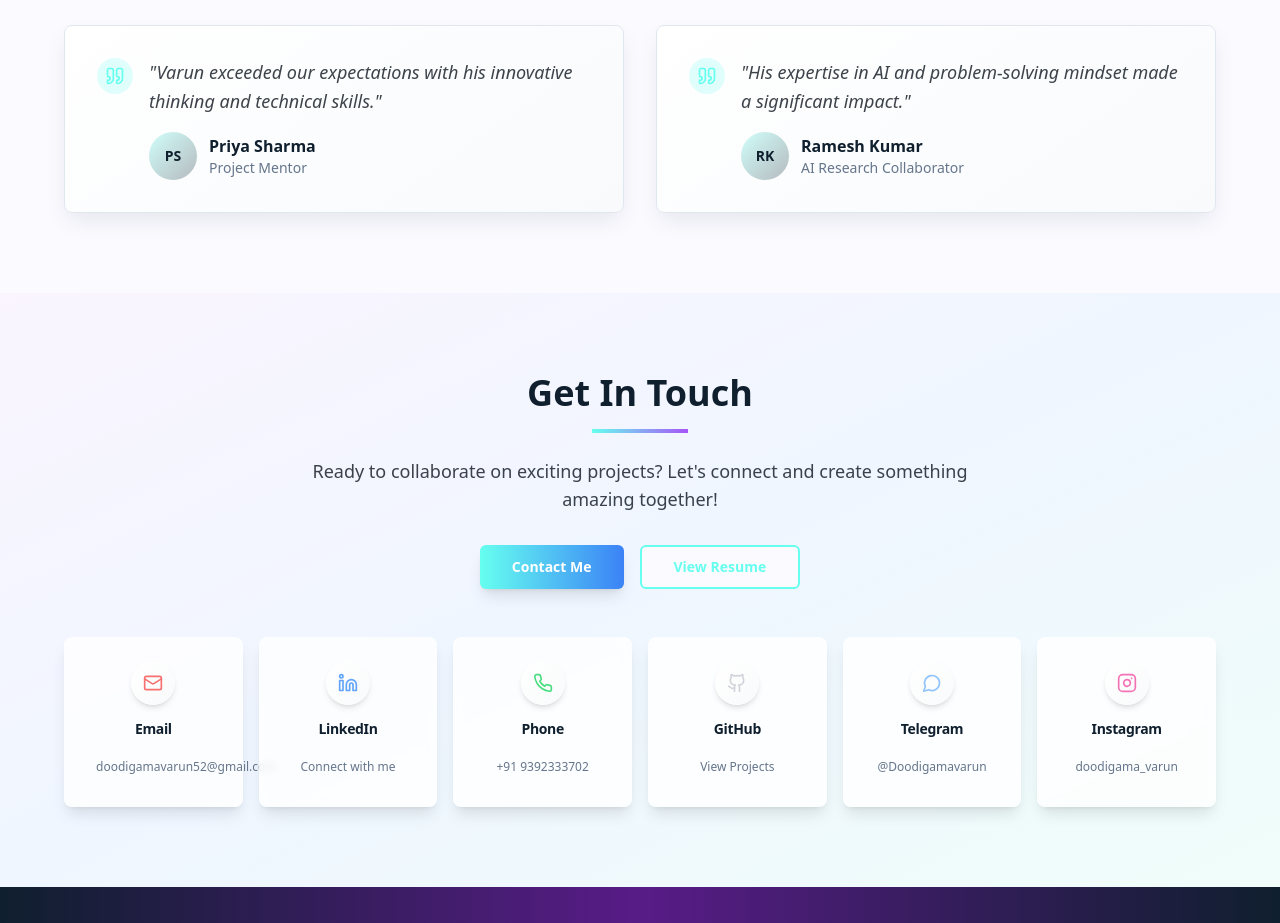
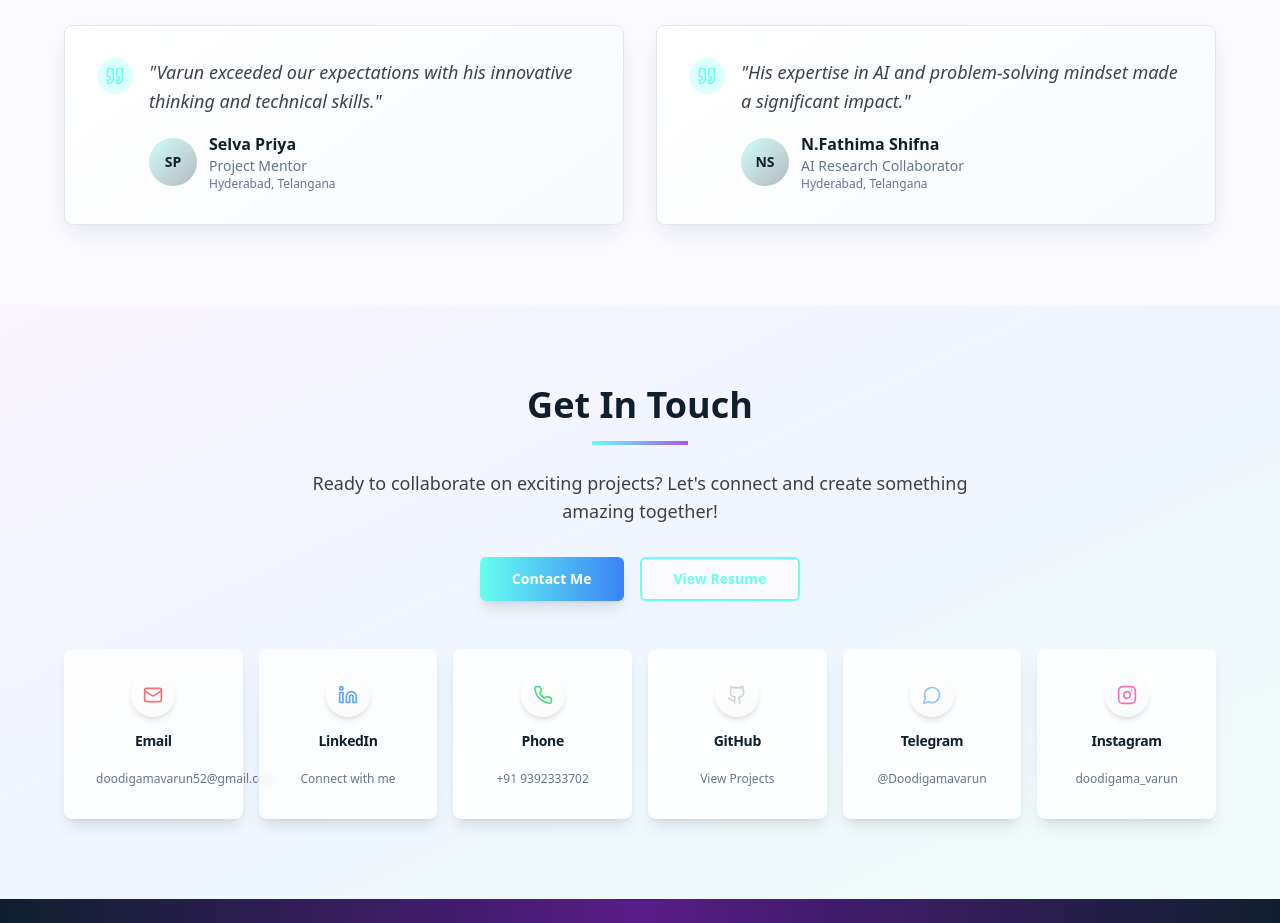
Before and after one commit to Doodigamavarun/doodigamavarun-portfolio, a React (Vite) app: page / in a window 1280 px wide. Shown: the part 3600-4523 px from the top of the page. Built offline with nearby package versions, Linux system fonts and the light colour scheme.

Commit message:
Update testimonials and styling
Update testimonial author names and roles, change the color of the "View Resume" button, and add the designation "Hyderabad, Telangana".

```diff
--- a/src/components/Testimonials.tsx
+++ b/src/components/Testimonials.tsx
@@ -5,13 +5,15 @@ const Testimonials = () => {
   const testimonials = [
     {
       quote: "Varun exceeded our expectations with his innovative thinking and technical skills.",
-      author: "Priya Sharma",
-      role: "Project Mentor"
+      author: "Selva Priya",
+      role: "Project Mentor",
+      location: "Hyderabad, Telangana"
     },
     {
       quote: "His expertise in AI and problem-solving mindset made a significant impact.",
-      author: "Ramesh Kumar",
-      role: "AI Research Collaborator"
+      author: "N.Fathima Shifna",
+      role: "AI Research Collaborator",
+      location: "Hyderabad, Telangana"
     }
   ];
 
@@ -46,6 +48,7 @@ const Testimonials = () => {
                       <div>
                         <p className="font-semibold text-navy-deep">{testimonial.author}</p>
                         <p className="text-sm text-muted-foreground">{testimonial.role}</p>
+                        <p className="text-xs text-muted-foreground">{testimonial.location}</p>
                       </div>
                     </div>
                   </div>
```
